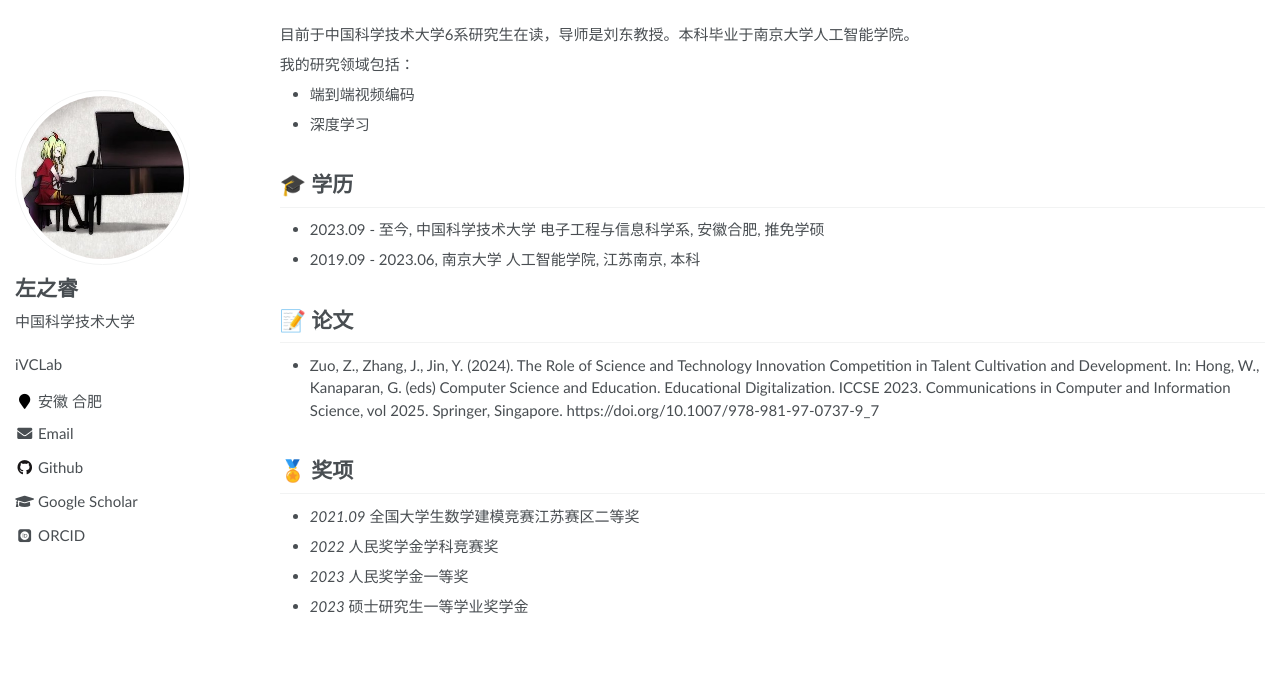
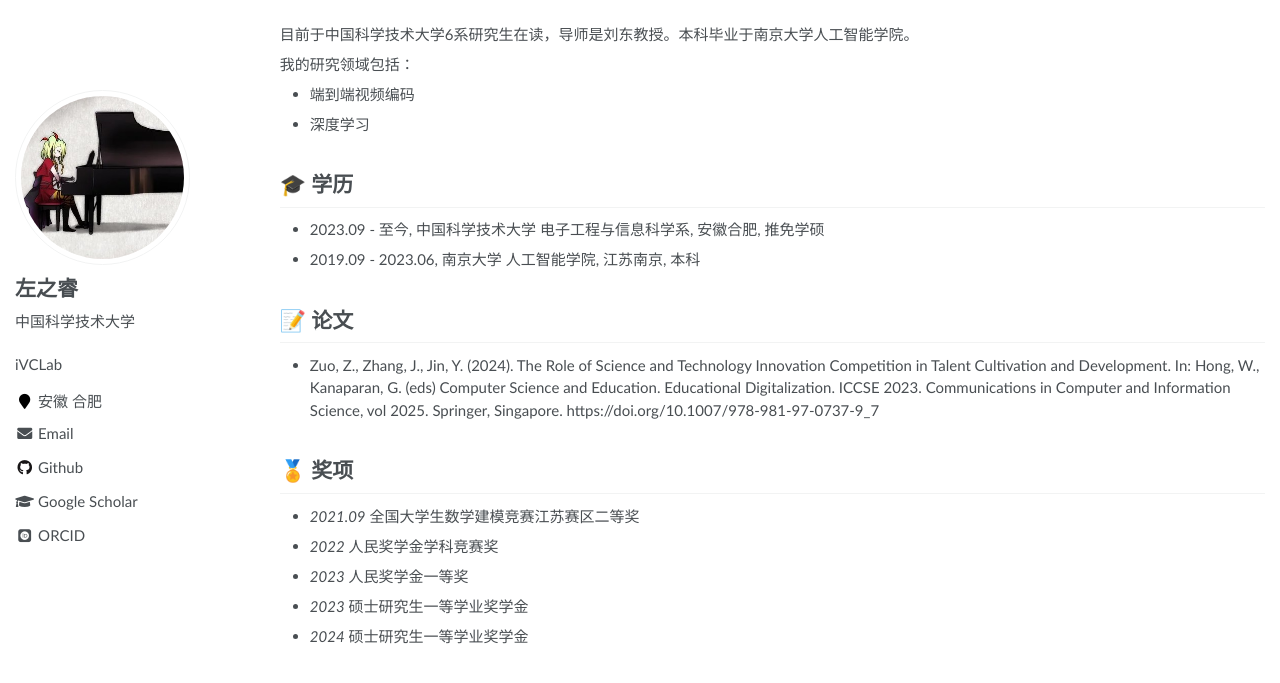
Before and after one commit to DeathPolca/DeathPolca.github.io, a Jekyll site: the page built from _pages/about.md, in a window 1280 px wide. Shown: the top 683 px of the page. Built offline with Jekyll 4.4.1, drawn with Linux system fonts in a browser that asks for light colours; some web fonts are replaced.

Commit message:
Update about.md
add awrad

```diff
--- a/_pages/about.md
+++ b/_pages/about.md
@@ -48,6 +48,7 @@ redirect_from:
 - *2022* 人民奖学金学科竞赛奖
 - *2023* 人民奖学金一等奖
 - *2023* 硕士研究生一等学业奖学金
+- *2024* 硕士研究生一等学业奖学金
 
 <!-- <span class='anchor' id='-xshy'></span>
 
```
